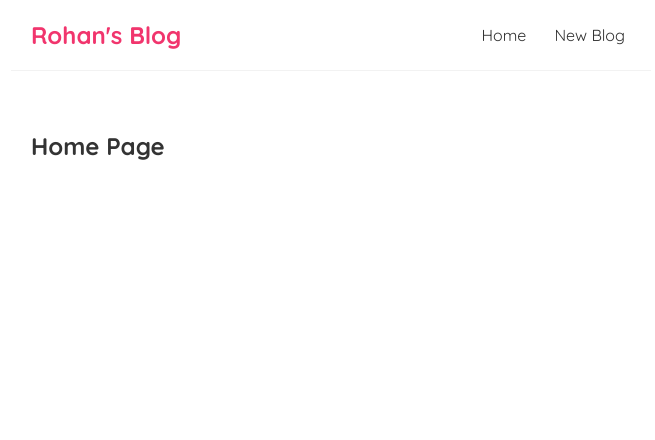
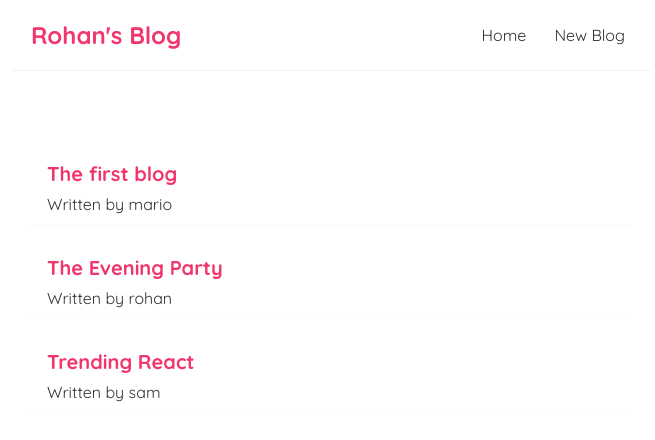
Before and after one commit to rd4398/simple-blog, a React (Create React App) app: page / in a window 1280 px wide. Shown: the top 440 px of the page, without its empty margins (309-964 px from the left). Built offline with nearby package versions, Linux system fonts and the light colour scheme.

Commit message:
Adding list of blog posts and css for the list

```diff
--- a/src/components/Home.js
+++ b/src/components/Home.js
@@ -1,7 +1,21 @@
+import { useState} from 'react';
+
 const Home = () => {
+
+    const [blogPosts, setBlogPosts] = useState([
+        { title: 'The first blog', body: 'lorem ipsum...', author: 'mario', id: 1},
+        { title: 'The Evening Party', body: 'lorem ipsum...', author: 'rohan', id: 2},
+        { title: 'Trending React', body: 'lorem ipsum...', author: 'sam', id: 3},
+    ]);
+
     return (
         <div className="home">
-            <h2>Home Page</h2>
+            {blogPosts.map((blog) => (
+                <div className="blog-preview" key={blog.id}>
+                    <h2>{ blog.title }</h2>
+                    <p>Written by { blog.author }</p>
+                </div>
+            ))}
         </div>
     );
 }
--- a/src/index.css
+++ b/src/index.css
@@ -40,3 +40,20 @@
   margin: 40px auto;
   padding: 20px;
 }
+
+/* For blogs list */
+
+.blog-preview {
+  padding: 10px 16px;
+  margin: 20px 0;
+  border-bottom: 1px solid #fafafa;
+}
+
+.blog-preview:hover {
+  box-shadow: 1px 3px 5px rgba(0,0,0,0.1);
+}
+.blog-preview h2 {
+  font-size: 20px;
+  color: #f1356d;
+  margin-bottom: 8px
+}
```
